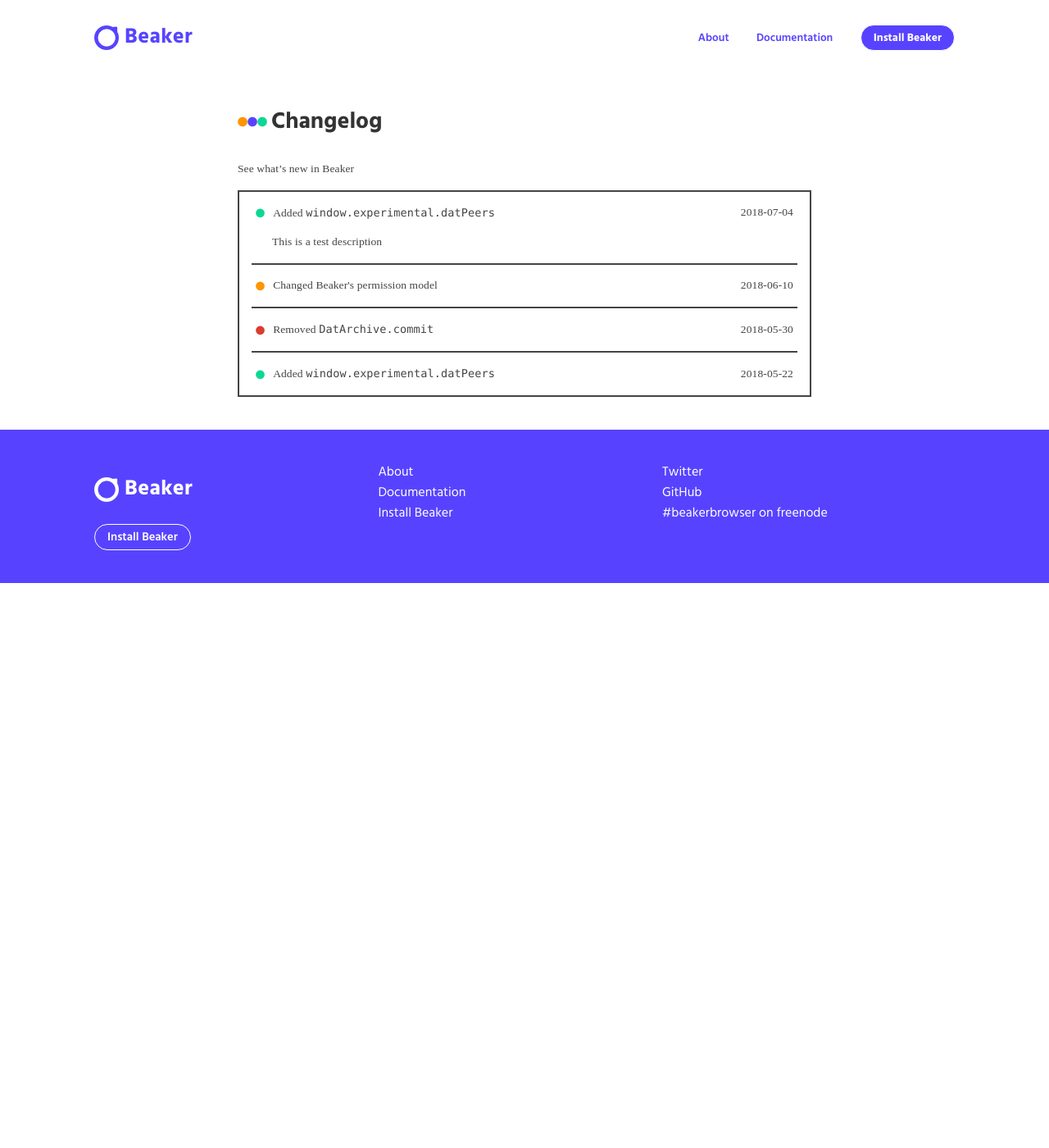
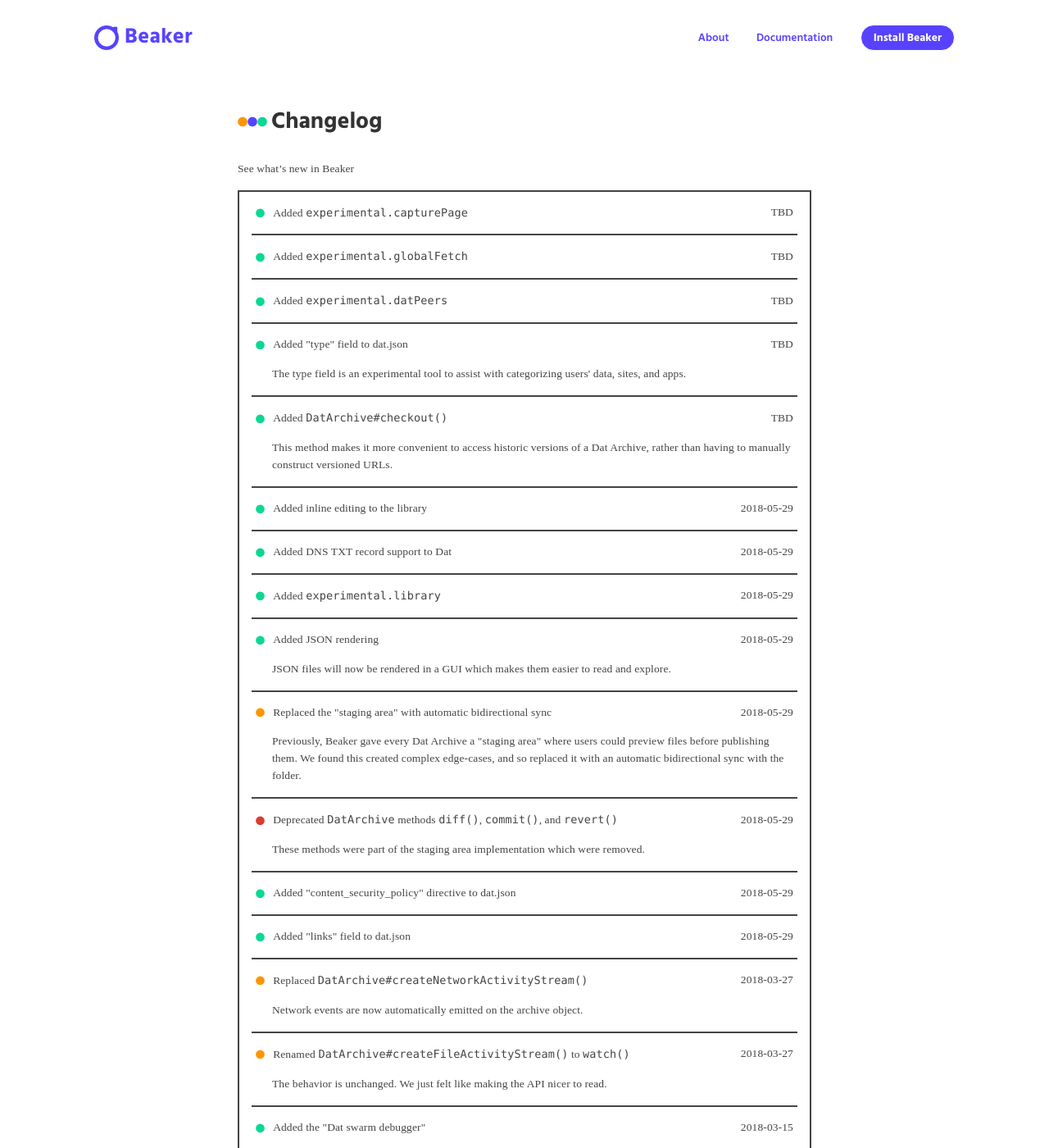
Before and after one commit to beakerbrowser/beakerbrowser.com, a Jekyll site: the page built from changelog/index.md, in a window 1280 px wide and 1400 px high. Shown: the whole window at 82% size. Built offline with Jekyll 4.4.1, drawn with Linux system fonts in a browser that asks for light colours; some web fonts are replaced.

Commit message:
Populate the changelog

```diff
--- /dev/null
+++ b/_data/changelog.yml
@@ -0,0 +1,95 @@
+# schema
+# -
+#   change: addition | modification | deletion
+#   title: string
+#   href: string
+#   date: string
+#   description: optional string
+
+-
+  change: addition
+  title: Added <code>experimental.capturePage</code>
+  href: /docs/apis/experimental-capturepage.html
+  date: TBD
+-
+  change: addition
+  title: Added <code>experimental.globalFetch</code>
+  href: /docs/apis/experimental-globalfetch.html
+  date: TBD
+-
+  change: addition
+  title: Added <code>experimental.datPeers</code>
+  href: /docs/apis/experimental-datpeers.html
+  date: TBD
+-
+  change: addition
+  title: Added "type" field to dat.json
+  href: /docs/apis/manifest.html#type
+  date: TBD
+  description: |
+    The type field is an experimental tool to assist with categorizing users' data, sites, and apps.
+-
+  change: addition
+  title: Added <code>DatArchive#checkout()</code>
+  href: /docs/apis/dat.html#checkout
+  date: TBD
+  description: |
+    This method makes it more convenient to access historic versions of a Dat Archive, rather than having to manually construct versioned URLs.
+-
+  change: addition
+  title: Added inline editing to the library
+  date: 2018-05-29
+-
+  change: addition
+  title: Added DNS TXT record support to Dat
+  href: https://www.datprotocol.com/deps/0005-dns/
+  date: 2018-05-29
+-
+  change: addition
+  title: Added <code>experimental.library</code>
+  href: /docs/apis/experimental-library.html
+  date: 2018-05-29
+-
+  change: addition
+  title: Added JSON rendering
+  date: 2018-05-29
+  description: JSON files will now be rendered in a GUI which makes them easier to read and explore.
+-
+  change: modification
+  title: Replaced the "staging area" with automatic bidirectional sync
+  date: 2018-05-29
+  description: |
+    Previously, Beaker gave every Dat Archive a "staging area" where users could preview files before publishing them.
+    We found this created complex edge-cases, and so replaced it with an automatic bidirectional sync with the folder.
+-
+  change: deletion
+  title: Deprecated <code>DatArchive</code> methods <code>diff()</code>, <code>commit()</code>, and <code>revert()</code>
+  date: 2018-05-29
+  description: |
+    These methods were part of the staging area implementation which were removed.
+-
+  change: addition
+  title: Added "content_security_policy" directive to dat.json
+  href: /docs/apis/manifest.html#content-security-policy
+  date: 2018-05-29
+-
+  change: addition
+  title: Added "links" field to dat.json
+  href: /docs/apis/manifest.html#links
+  date: 2018-05-29
+-
+  change: modification
+  title: Replaced <code>DatArchive#createNetworkActivityStream()</code>
+  href: /docs/apis/dat.html#events
+  date: 2018-03-27
+  description: Network events are now automatically emitted on the archive object.
+-
+  change: modification
+  title: Renamed <code>DatArchive#createFileActivityStream()</code> to <code>watch()</code>
+  href: /docs/apis/dat.html#watch
+  date: 2018-03-27
+  description: The behavior is unchanged. We just felt like making the API nicer to read.
+-
+  change: addition
+  title: Added the "Dat swarm debugger"
+  date: 2018-03-15
--- a/_data/docs.yml
+++ b/_data/docs.yml
@@ -193,7 +193,7 @@
           - title: "web_root"
             url: "#web_root"
           - title: "content_security_policy"
-            url: "#content_security_policy"
+            url: "#content-security-policy"
           - title: "experimental.apis"
             url: "#experimental-apis"
     - title: DatPeers API
--- a/changelog/index.md
+++ b/changelog/index.md
@@ -6,50 +6,23 @@
 See what's new in Beaker
 
 <ul class="changelog-list">
+{% for item in site.data.changelog %}
   <li class="change">
-  	<span class="addition fas fa-circle"></span>
+    <span class="{{ item.change }} fas fa-circle"></span>
 
-    <a href="" class="change-title">
-      Added
-  	  <code>window.experimental.datPeers</code>
-  	</a>
+    {% if item.href %}
+      <a href="{{ item.href }}" class="change-title">{{ item.title }}</a>
+    {% else %}
+      <span class="change-title">{{ item.title }}</span>
+    {% endif %}
 
-  	<div class="date">2018-07-04</div>
+    <div class="date">{{ item.date }}</div>
 
-  	<p class="change-description">
-      This is a test description
+    {% if item.description %}
+    <p class="change-description">
+      {{ item.description }}
     </p>
+    {% endif %}
   </li>
-
-  <li class="change">
-  	<span class="modification fas fa-circle"></span>
-
-    <a href="" class="change-title">
-      Changed Beaker's permission model
-  	</a>
-
-   	<div class="date">2018-06-10</div>
-  </li>
-
-  <li class="change">
-  	<span class="deletion fas fa-circle"></span>
-
-    <a href="" class="change-title">
-      Removed
-  	  <code>DatArchive.commit</code>
-  	</a>
-
-  	<div class="date">2018-05-30</div>
-  </li>
-
-  <li class="change">
-  	<span class="addition fas fa-circle"></span>
-
-    <a href="" class="change-title">
-      Added
-  	  <code>window.experimental.datPeers</code>
-  	</a>
-
-  	<div class="date">2018-05-22</div>
-  </li>
+{% endfor %}
 </ul>
```
